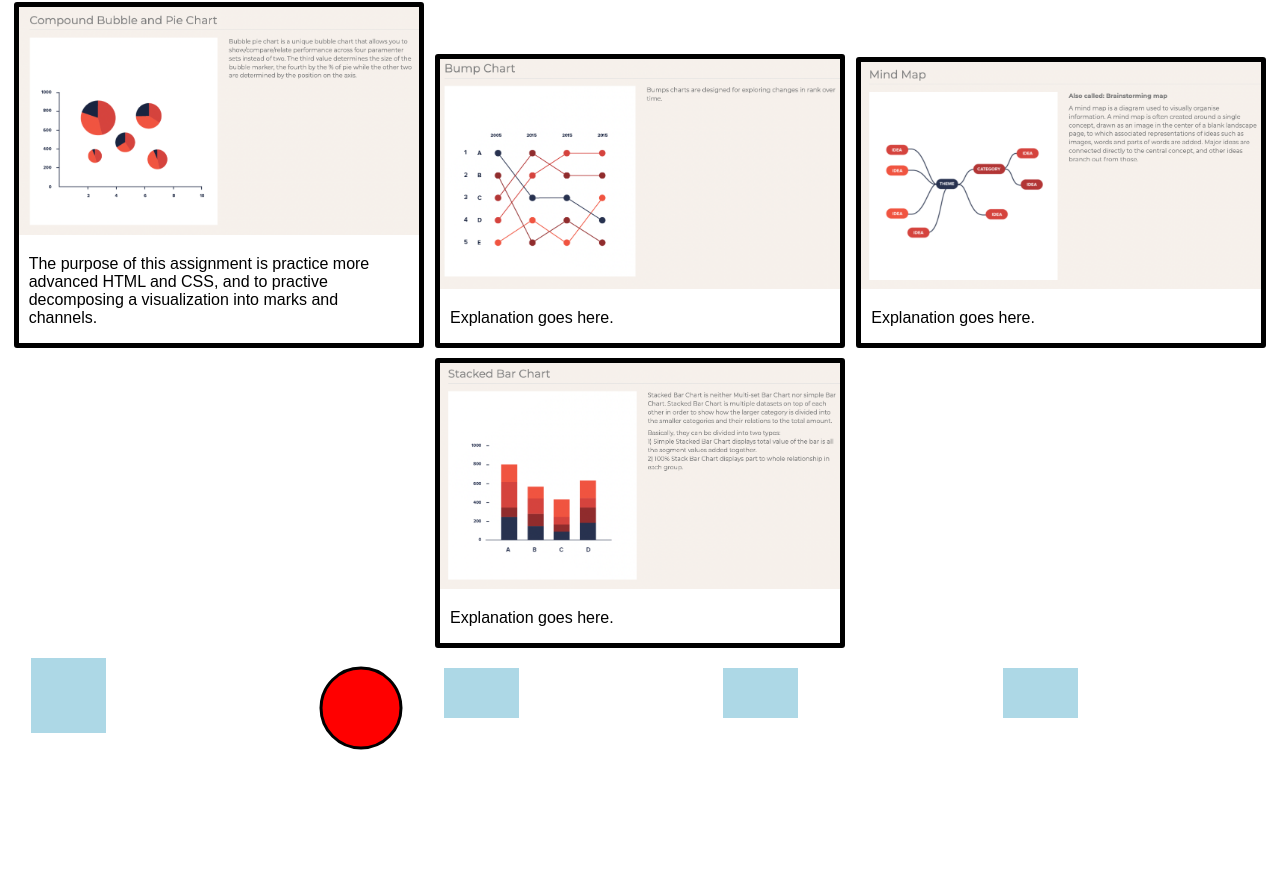
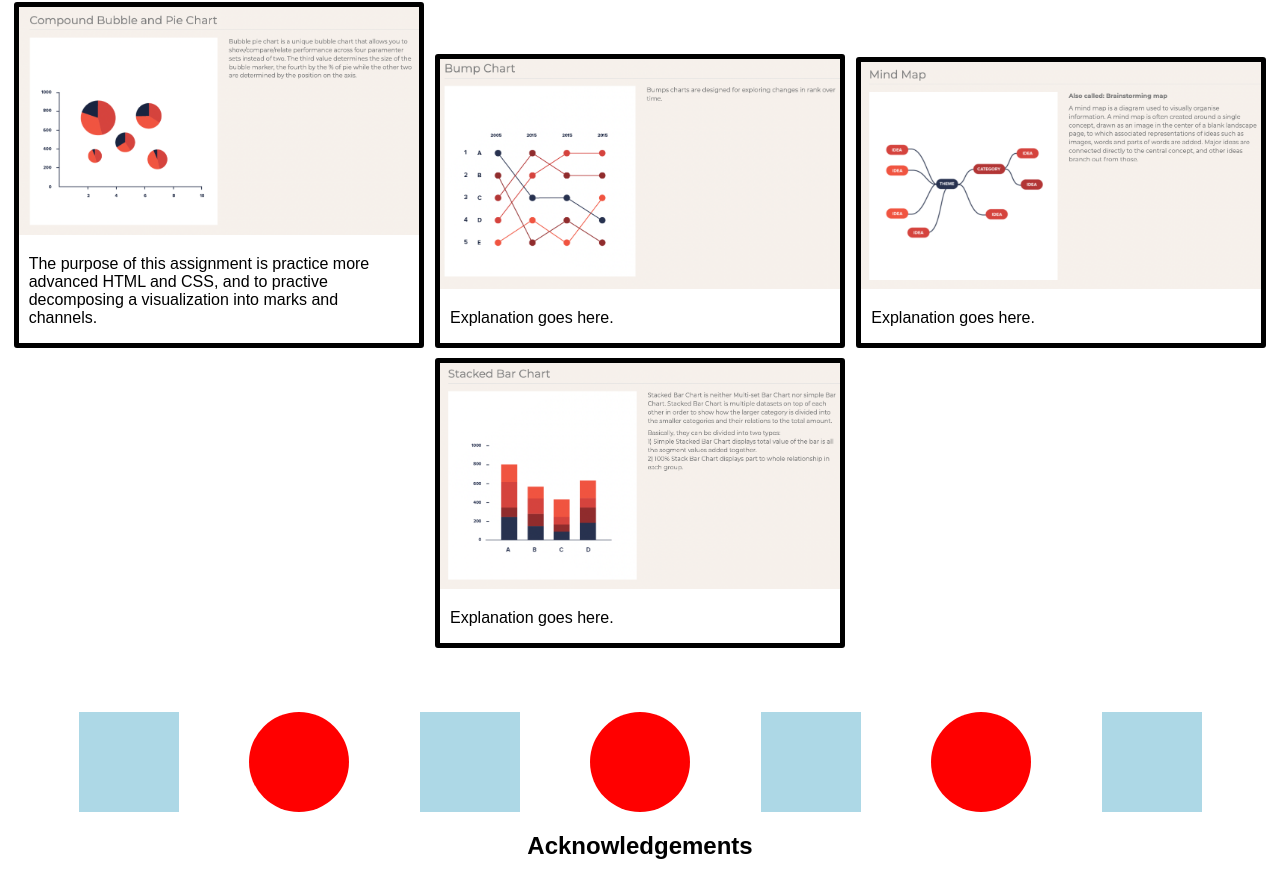
Before and after one commit to DS4200-S22/hw-03-jason-and-marco, a plain HTML site: page index.html in a window 1280 px wide. Shown: the part 78-952 px from the top of the page. Drawn offline with Linux system fonts and the light colour scheme.

Commit message:
Shapes are same size and evenly spaced

```diff
--- a/index.html
+++ b/index.html
@@ -44,25 +44,38 @@
 
     </div>
 
+    <br>
+    <br>
+    <br>
+
     <div class="shapes">
 
-        <svg width="256" height="256" viewBox="0 0 256 256">
-            <rect class="my-rect" width="75" height="75" />
+        <svg width="100" height="100">
+            <rect class="my-rect" width="100" height="100" />
         </svg>
 
         <svg height="100" width="100">
-            <circle cx="50" cy="50" r="40" stroke="black" stroke-width="3" fill="red" />
+            <circle cx="50" cy="50" r="50" fill="red" />
         </svg>
 
-        <svg width="256" height="256" viewBox="0 0 256 256">
-            <rect class="my-rect" x="10" y="10" width="75" height="50" />
+        <svg width="100" height="100">
+            <rect class="my-rect" width="100" height="100" />
         </svg>
-        <svg width="256" height="256" viewBox="0 0 256 256">
-            <rect class="my-rect" x="10" y="10" width="75" height="50" />
+
+        <svg height="100" width="100">
+            <circle cx="50" cy="50" r="50" fill="red" />
         </svg>
-        <svg width="256" height="256" viewBox="0 0 256 256">
-            <rect class="my-rect" x="10" y="10" width="75" height="50" />
+        <svg width="100" height="100">
+            <rect class="my-rect" width="100" height="100" />
         </svg>
+
+        <svg height="100" width="100">
+            <circle cx="50" cy="50" r="50" fill="red" />
+        </svg>
+        <svg width="100" height="100">
+            <rect class="my-rect" width="100" height="100" />
+        </svg>
+
     </div>
 
     <h2 class="header">
```
